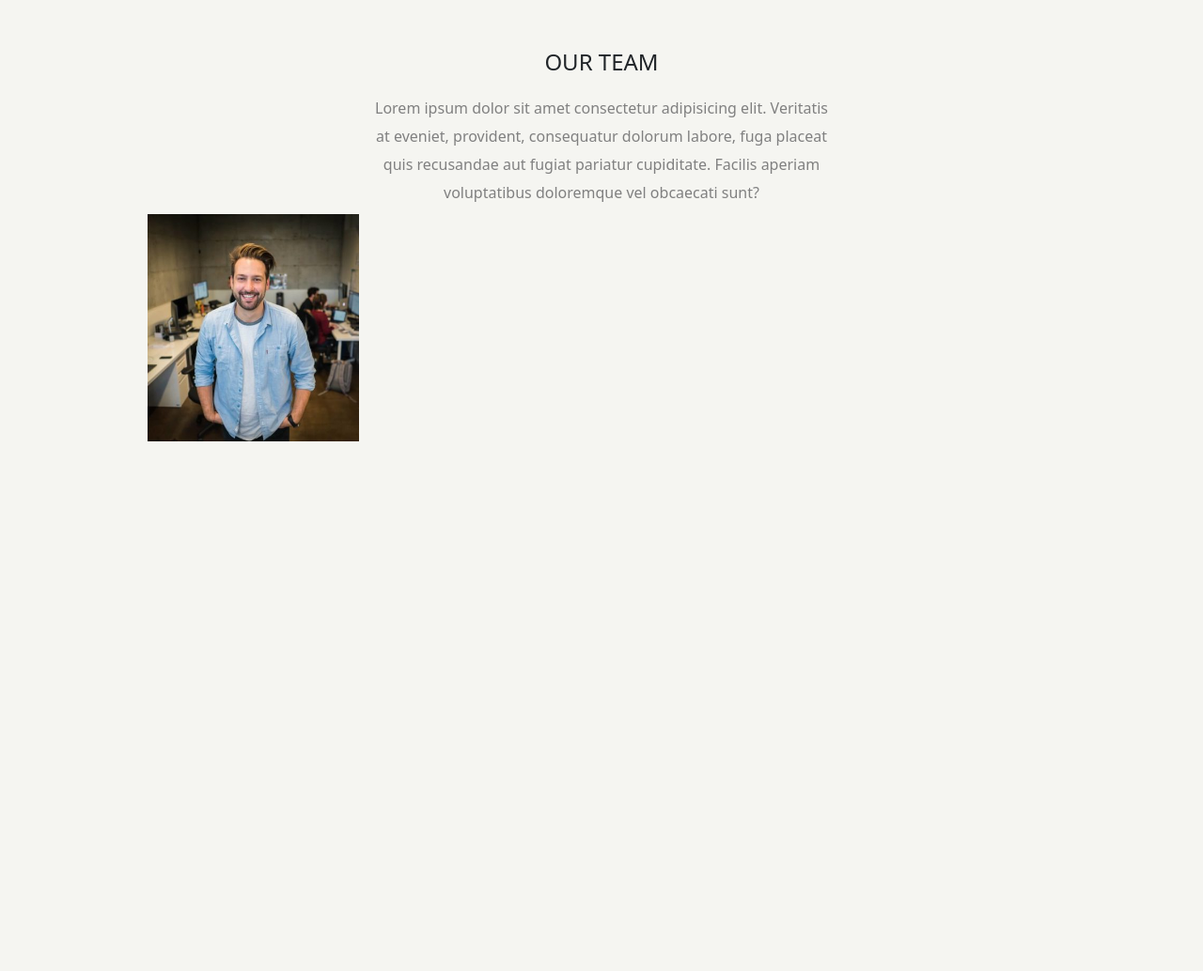
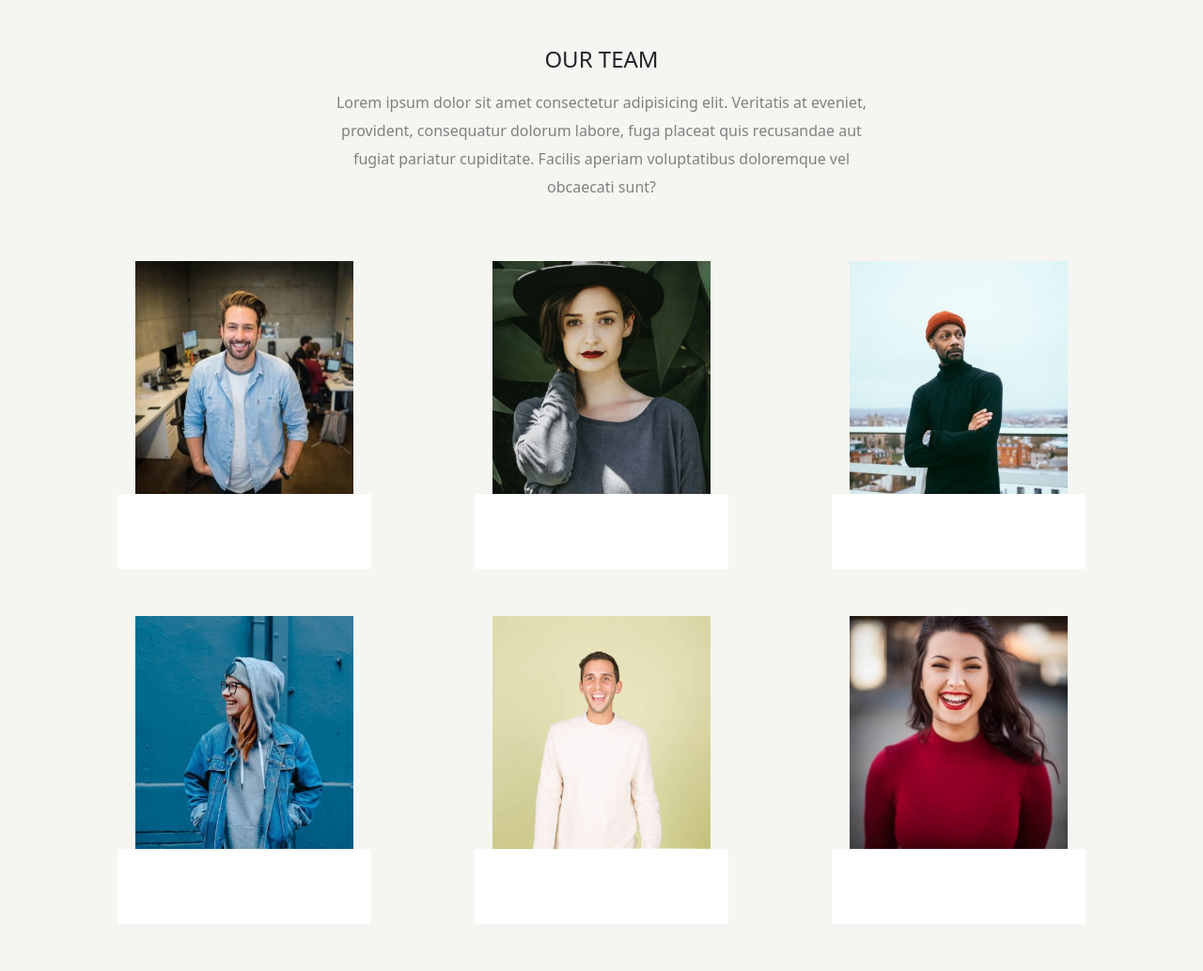
Before and after one commit to Vitto2623/js-our-team, a plain HTML site: page index.html in a window 1280 px wide. Shown: the whole page at 94% size. Before the commit the page ends 800 px from the top, so only its background shows below. Drawn offline with nearby package versions, Linux system fonts and the light colour scheme.

Commit message:
Inizio MILESTONE 2

```diff
--- a/css/style.css
+++ b/css/style.css
@@ -3,12 +3,26 @@ body{
 }
 
 /*MAIN*/
-main h5{
+main p{
     font-size: 1em;
     line-height: 30px;
     color: gray;
 }
 
-main img{
+/*TEAM*/
+#team img{
     width: 65%;
 }
+
+#team .dettagli-personale{
+    width: 270.4px;
+    height: 80px;
+    padding: 13px;
+    background-color: white;
+    border-radius: 3px;
+    margin-bottom: 50px;
+}
+
+.dettagli-personale h6{
+    color: grey;
+}
--- a/index.html
+++ b/index.html
@@ -10,22 +10,63 @@
 </head>
 <body>
     <main>
+
         <div class="container-fluid px-5 pt-5">
-            <div class="row px-5">
-                <div class="col-12 text-center" style="padding: 0px 311px;">
-                    <p class="fs-4">OUR TEAM</p>
-                    <h5>Lorem ipsum dolor sit amet consectetur adipisicing elit. Veritatis at eveniet, provident, consequatur dolorum labore, fuga placeat quis recusandae aut fugiat pariatur cupiditate. Facilis aperiam voluptatibus doloremque vel obcaecati sunt?</h5>
+            <div class="row">
+                <div class="col-12 text-center pb-5" style="padding: 0px 311px;">
+                    <p class="fs-4 text-dark">OUR TEAM</p>
+                    <p>Lorem ipsum dolor sit amet consectetur adipisicing elit. Veritatis at eveniet, provident, consequatur dolorum labore, fuga placeat quis recusandae aut fugiat pariatur cupiditate. Facilis aperiam voluptatibus doloremque vel obcaecati sunt?</p>
                 </div>
-                <div class="col-4 d-flex justify-content-center">
-                    <img src="img/wayne-barnett-founder-ceo.jpg" alt="wayne-barnett-founder-ceo">
-                </div>
-                <div class="col-4"></div>
-                <div class="col-4"></div>
-                <div class="col-4"></div>
-                <div class="col-4"></div>
-                <div class="col-4"></div>
             </div>
         </div>
+
+        <div class="container" id="team">
+            <div class="row">
+                <div class="col-4 d-flex align-items-center flex-column">
+                    <img src="img/wayne-barnett-founder-ceo.jpg" alt="wayne-barnett-founder-ceo">
+                    <div class="dettagli-personale flex-column text-center">
+                        <h5 class="fs-5 mb-1" id="name"></h5>
+                        <h6 id="role"></h6>
+                    </div>
+                </div>
+                <div class="col-4 d-flex align-items-center flex-column">
+                    <img src="img/angela-caroll-chief-editor.jpg" alt="angela-caroll-chief-editor">
+                    <div class="dettagli-personale flex-column text-center">
+                        <h5 class="fs-5 mb-1" id="name"></h5>
+                        <h6 id="role"></h6>
+                    </div>
+                </div>
+                <div class="col-4 d-flex align-items-center flex-column">
+                    <img src="img/walter-gordon-office-manager.jpg" alt="walter-gordon-office-manager">
+                    <div class="dettagli-personale flex-column text-center">
+                        <h5 class="fs-5 mb-1" id="name"></h5>
+                        <h6 id="role"></h6>
+                    </div>
+                </div>
+                <div class="col-4 d-flex align-items-center flex-column">
+                    <img src="img/angela-lopez-social-media-manager.jpg" alt="angela-lopez-social-media-manager">
+                    <div class="dettagli-personale flex-column text-center">
+                        <h5 class="fs-5 mb-1" id="name"></h5>
+                        <h6 id="role"></h6>
+                    </div>
+                </div>
+                <div class="col-4 d-flex align-items-center flex-column">
+                    <img src="img/scott-estrada-developer.jpg" alt="scott-estrada-developer">
+                    <div class="dettagli-personale flex-column text-center">
+                        <h5 class="fs-5 mb-1" id="name"></h5>
+                        <h6 id="role"></h6>
+                    </div>
+                </div>
+                <div class="col-4 d-flex align-items-center flex-column">
+                    <img src="img/barbara-ramos-graphic-designer.jpg" alt="barbara-ramos-graphic-designer">
+                    <div class="dettagli-personale flex-column text-center">
+                        <h5 class="fs-5 mb-1" id="name"></h5>
+                        <h6 id="role"></h6>
+                    </div>
+                </div>
+            </div>
+        </div>
+
     </main>
 
 
```
